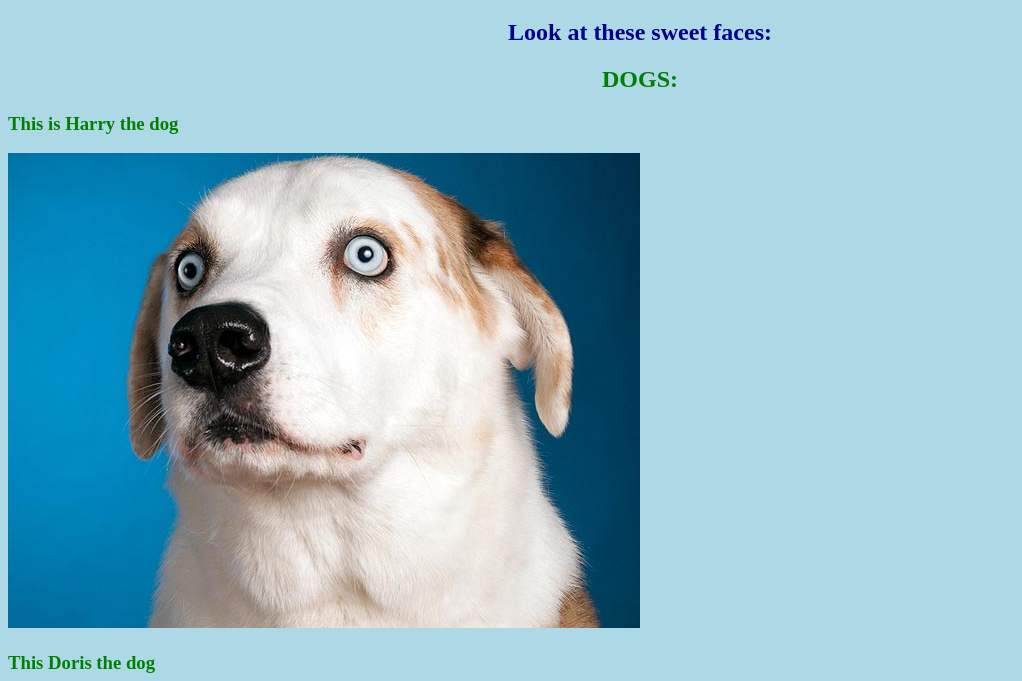
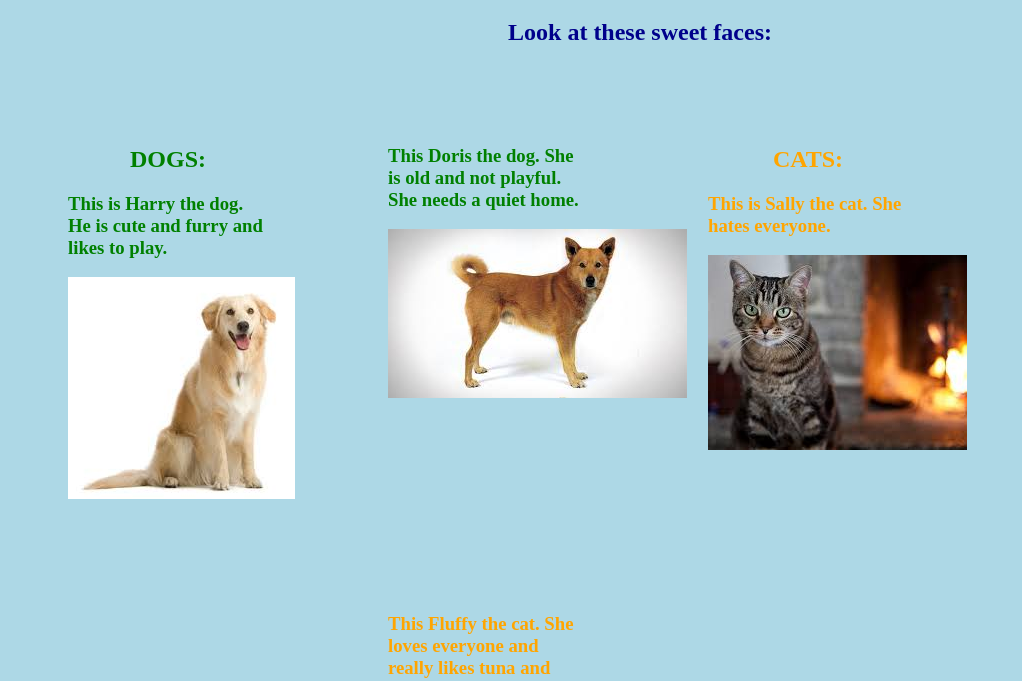
Before and after one commit to blakerscott/animal-shelter, a plain HTML site: page index.html in a window 1280 px wide. Shown: the part 61-742 px from the top of the page, without its empty margins (0-1022 px from the left). Drawn offline with Linux system fonts and the light colour scheme.

Commit message:
updated styles with columns and added new photo

```diff
--- a/css/styles.css
+++ b/css/styles.css
@@ -5,7 +5,7 @@
 }
 
 h3 {
-text-align: left;
+  text-align: left;
 }
 
 .dog {
@@ -19,3 +19,9 @@
 .dog h2 {
   font-weight: bold;
 }
+
+.columns {
+  width: 200px;
+  float: left;
+  margin: 60px;
+}
--- a/index.html
+++ b/index.html
@@ -9,30 +9,41 @@
 
     <h2> Look at these sweet faces:</h2>
 
+
   <div class="dog">
+    <div class="columns">
     <h2> DOGS:</h2>
     <h3>
-      <p>This is Harry the dog</p>
-      <img src="img/Harry.jpg">
+      <p>This is Harry the dog. He is cute and furry and likes to play.</p>
+      <img src="img/Harry2.jpeg">
     </h3>
+  </div>
 
+
+  <div class="columns">
     <h3>
-      <p>This Doris the dog</p>
+      <p>This Doris the dog. She is old and not playful. She needs a quiet home.</p>
       <img src="img/Doris.jpeg">
     </h3>
   </div>
+</div>
 
-    <div class="cat">
+
+  <div class="cat">
+    <div class="columns">
       <h2> CATS:</h2>
       <h3>
-        <p>This is Sally the cat</p>
+        <p>This is Sally the cat. She hates everyone.</p>
         <img src="img/Sally.jpeg">
     </h3>
+  </div>
 
+  <div class="columns">
     <h3>
-      <p>This Fluffy the cat</p>
+      <p>This Fluffy the cat. She loves everyone and really likes tuna and cuddles.</p>
       <img src="img/Fluffy.jpg">
     </h3>
   </div>
+</div>
 
 </html>
```
Also changed, not shown: img/Harry2.jpeg (added).
